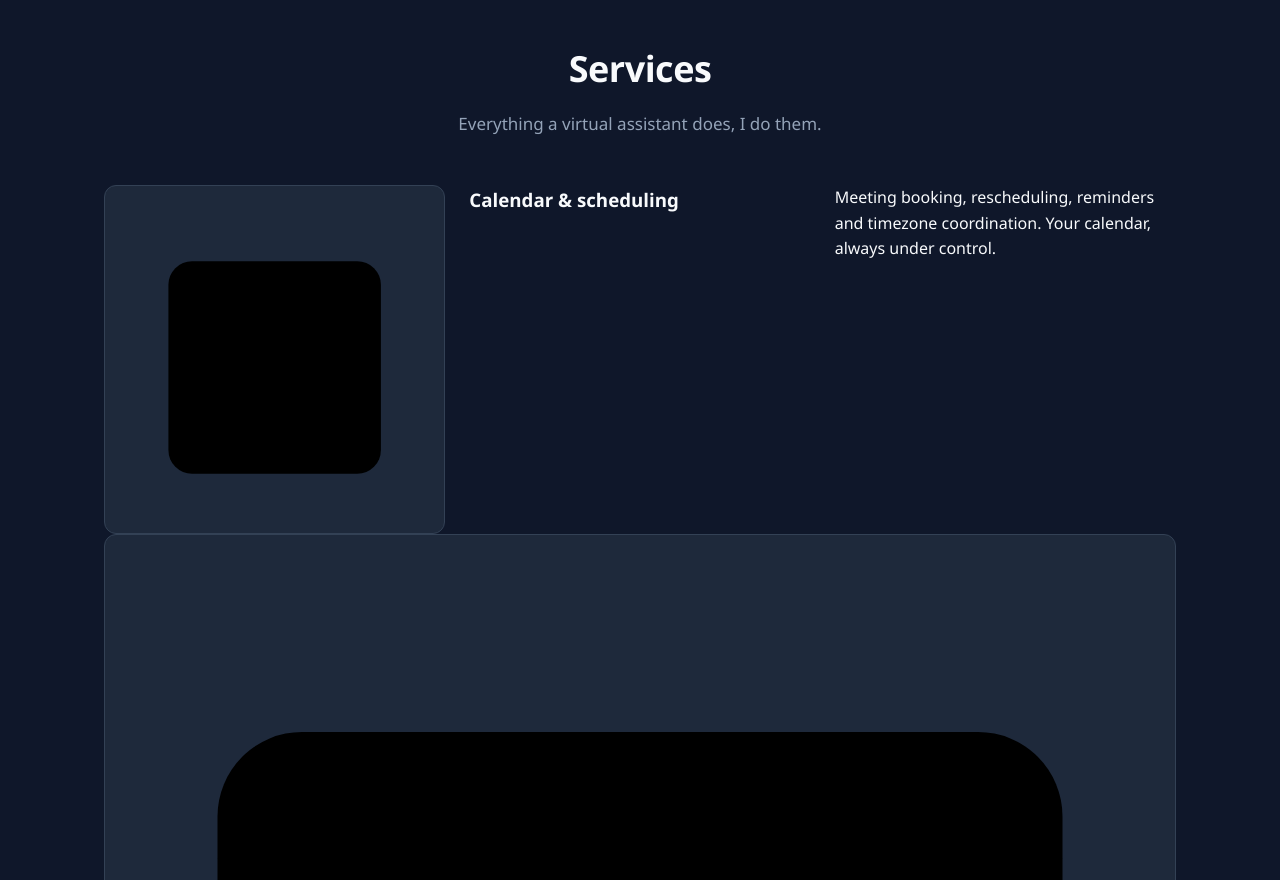
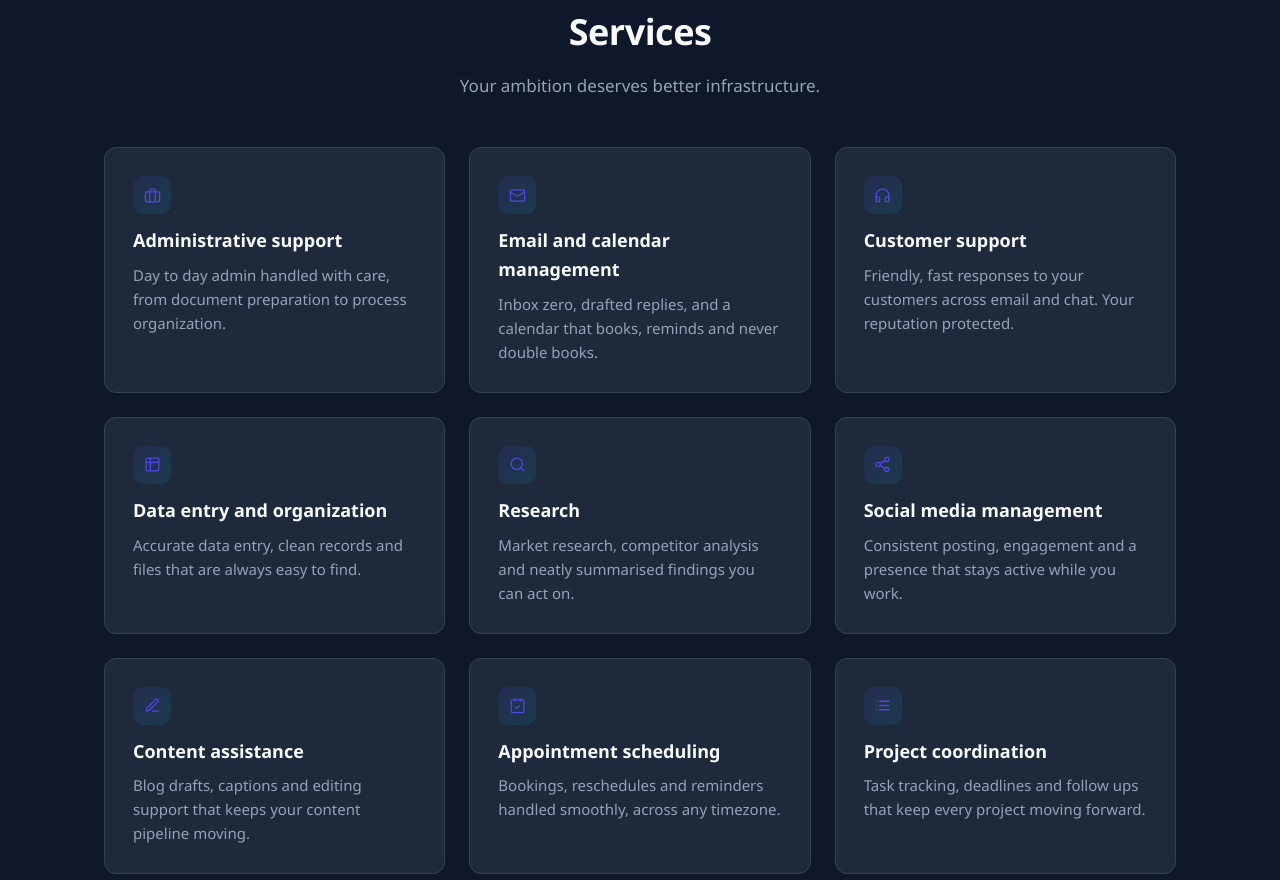
Before and after one commit to icegodzilla/Chimebuka-Virtual-Assistant-, a plain HTML site: page index.html in a window 1280 px wide. Shown: the part 1280-2160 px from the top of the page. Drawn offline with Linux system fonts and the light colour scheme.

Commit message:
Refactor styles and content structure in index.html
Updated styles for portrait and icons, adjusted animations, and modified content structure in the HTML.

```diff
--- a/index.html
+++ b/index.html
@@ -71,7 +71,7 @@
   .stat span { color: var(--color-text-muted); font-size: 14px; }
   .portrait-wrap { display: flex; justify-content: center; }
   .portrait {
-    width: 320px; height: 320px; border-radius: 50%;
+    width: 170px; height: 170px; border-radius: 50%;
     background: linear-gradient(135deg, var(--color-primary), var(--color-accent));
     padding: 6px;
   }
@@ -109,11 +109,11 @@
   }
   .card:hover { transform: translateY(-4px); box-shadow: var(--shadow-lg); border-color: transparent; }
   .icon {
-    width: 48px; height: 48px; border-radius: 12px; margin-bottom: 16px;
+    width: 38px; height: 38px; border-radius: 10px; margin-bottom: 12px;
     background: linear-gradient(135deg, rgba(79,70,229,.12), rgba(6,182,212,.12));
     display: flex; align-items: center; justify-content: center;
   }
-  .icon svg { width: 22px; height: 22px; stroke: var(--color-primary); fill: none; stroke-width: 1.8; stroke-linecap: round; stroke-linejoin: round; }
+  .icon svg { width: 17px; height: 17px; stroke: var(--color-primary); fill: none; stroke-width: 1.8; stroke-linecap: round; stroke-linejoin: round; }
   .card h3 { font-size: 18px; margin-bottom: 8px; }
   .card p { color: var(--color-text-muted); font-size: 15px; }
 
@@ -146,9 +146,9 @@
 
 
   /* ---------- Motion design ---------- */
-  @keyframes fadeUp { from { opacity: 0; transform: translateY(28px); } to { opacity: 1; transform: none; } }
+  @keyframes fadeUp { from { opacity: 0; transform: translateY(48px); } to { opacity: 1; transform: none; } }
   @keyframes fadeIn { from { opacity: 0; } to { opacity: 1; } }
-  @keyframes floaty { 0%, 100% { transform: translateY(0); } 50% { transform: translateY(-14px); } }
+  @keyframes floaty { 0%, 100% { transform: translateY(0); } 50% { transform: translateY(-18px); } }
   @keyframes pulseRing { 0% { box-shadow: 0 0 0 0 rgba(79,70,229,.35); } 70% { box-shadow: 0 0 0 22px rgba(79,70,229,0); } 100% { box-shadow: 0 0 0 0 rgba(79,70,229,0); } }
 
   .hero .badge, .hero h1, .hero p.lead, .hero-cta, .hero-stats { opacity: 0; animation: fadeUp .8s var(--ease, cubic-bezier(.22,.61,.36,1)) forwards; }
@@ -172,7 +172,7 @@
   .btn-primary { background: linear-gradient(135deg, var(--color-primary), var(--color-accent)); background-size: 160% 160%; background-position: 0% 50%; transition: background-position .45s, transform .2s, box-shadow .2s; }
   .btn-primary:hover { background-position: 100% 50%; }
 
-  .reveal { opacity: 0; transform: translateY(36px); transition: opacity .7s cubic-bezier(.22,.61,.36,1), transform .7s cubic-bezier(.22,.61,.36,1); }
+  .js .reveal { opacity: 0; transform: translateY(52px); transition: opacity .7s cubic-bezier(.22,.61,.36,1), transform .7s cubic-bezier(.22,.61,.36,1); }
   .reveal.visible { opacity: 1; transform: none; }
   .reveal.visible.d1 { transition-delay: .1s; }
   .reveal.visible.d2 { transition-delay: .2s; }
@@ -203,16 +203,19 @@
     .nav-links.open { display: flex; }
     .hamburger { display: block; }
     .hero { padding: 56px 0 48px; }
-    .portrait { width: 240px; height: 240px; }
+    .portrait { width: 150px; height: 150px; }
   }
+
+  #progress { position: fixed; top: 64px; left: 0; height: 3px; width: 0%; z-index: 60; background: linear-gradient(90deg, var(--color-primary), var(--color-accent)); transition: width .1s linear; }
 </style>
 </head>
 <body>
 
 <!-- Nav -->
+<div id="progress"></div>
 <nav>
   <div class="container nav-inner">
-    <a href="#" class="logo"><span class="logo-dot"></span>Ifeanyi Chimebuka</a>
+    <a href="#" class="logo"><span class="logo-dot" style="overflow:hidden;padding:0"><img src="photo.jpg" alt="" style="width:100%;height:100%;object-fit:cover;object-position:top"></span>Ifeanyi Chimebuka</a>
     <button class="hamburger" id="hamburger" aria-label="Menu">☰</button>
     <div class="nav-links" id="navLinks">
       <a href="#about">About</a>
@@ -250,9 +253,7 @@
 
 <!-- About -->
 <section id="about" style="background:var(--color-surface);border-top:1px solid var(--color-border);border-bottom:1px solid var(--color-border)">
-  <div class="container about-grid">
-    <div class="about-photo" style="background:var(--color-surface);border:1px solid var(--color-border);overflow:hidden;padding:0"><img src="photo.jpg" alt="Ifeanyi Chimebuka" style="width:100%;height:100%;object-fit:cover;object-position:top"></div>
-    <div class="about-text">
+  <div class="container"><div class="about-text reveal" style="max-width:720px;margin:0 auto">
       <h2>About me</h2>
       <p>I'm a Virtual Assistant who turns busy days into organised workflows and overwhelming to do lists into manageable tasks.</p>
       <p>Whether it's managing schedules, handling emails, conducting research, supporting customers, or keeping daily operations on track, I bring initiative, attention to detail, and dependable support to every task.</p>
@@ -267,30 +268,47 @@
   <div class="container">
     <div class="section-head reveal">
       <h2>Services</h2>
-      <p>Everything a virtual assistant does, I do them.</p>
+      <p>Your ambition deserves better infrastructure.</p>
     </div>
     <div class="services">
-      <div class="card reveal d1"><svg viewBox="0 0 24 24"><rect x="3" y="4" width="18" height="18" rx="2"/><line x1="16" y1="2" x2="16" y2="6"/><line x1="8" y1="2" x2="8" y2="6"/><line x1="3" y1="10" x2="21" y2="10"/></svg></div>
-        <h3>Calendar &amp; scheduling</h3><p>Meeting booking, rescheduling, reminders and timezone coordination. Your calendar, always under control.</p>
+      <div class="card reveal d1">
+        <div class="icon"><svg viewBox="0 0 24 24"><rect x="2" y="7" width="20" height="14" rx="2"/><path d="M16 21V5a2 2 0 0 0-2-2h-4a2 2 0 0 0-2 2v16"/></svg></div>
+        <h3>Administrative support</h3><p>Day to day admin handled with care, from document preparation to process organization.</p>
       </div>
-      <div class="card reveal d2"><svg viewBox="0 0 24 24"><rect x="2" y="4" width="20" height="16" rx="2"/><path d="m22 7-10 6L2 7"/></svg></div>
-        <h3>Email management</h3><p>Inbox zero, drafted replies, prioritised threads and follow-ups handled before they slip.</p>
+      <div class="card reveal d2">
+        <div class="icon"><svg viewBox="0 0 24 24"><rect x="2" y="4" width="20" height="16" rx="2"/><path d="m22 7-10 6L2 7"/></svg></div>
+        <h3>Email and calendar management</h3><p>Inbox zero, drafted replies, and a calendar that books, reminds and never double books.</p>
       </div>
-      <div class="card reveal d3"><svg viewBox="0 0 24 24"><circle cx="11" cy="11" r="8"/><line x1="21" y1="21" x2="16.65" y2="16.65"/></svg></div>
-        <h3>Research &amp; reports</h3><p>Market research, competitor analysis and neatly summarised findings you can act on.</p>
-      </div>
-      <div class="card reveal d1"><svg viewBox="0 0 24 24"><path d="M14 2H6a2 2 0 0 0-2 2v16a2 2 0 0 0 2 2h12a2 2 0 0 0 2-2V8z"/><polyline points="14 2 14 8 20 8"/><line x1="16" y1="13" x2="8" y2="13"/><line x1="16" y1="17" x2="8" y2="17"/></svg></div>
-        <h3>Data entry &amp; admin</h3><p>Accurate data entry, document formatting, CRM updates and day-to-day admin kept spotless.</p>
-      </div>
-      <div class="card reveal d2"><svg viewBox="0 0 24 24"><path d="M3 18v-6a9 9 0 0 1 18 0v6"/><path d="M21 19a2 2 0 0 1-2 2h-1a2 2 0 0 1-2-2v-3a2 2 0 0 1 2-2h3zM3 19a2 2 0 0 0 2 2h1a2 2 0 0 0 2-2v-3a2 2 0 0 0-2-2H3z"/></svg></div>
+      <div class="card reveal d3">
+        <div class="icon"><svg viewBox="0 0 24 24"><path d="M3 18v-6a9 9 0 0 1 18 0v6"/><path d="M21 19a2 2 0 0 1-2 2h-1a2 2 0 0 1-2-2v-3a2 2 0 0 1 2-2h3zM3 19a2 2 0 0 0 2 2h1a2 2 0 0 0 2-2v-3a2 2 0 0 0-2-2H3z"/></svg></div>
         <h3>Customer support</h3><p>Friendly, fast responses to your customers across email and chat. Your reputation protected.</p>
       </div>
-      <div class="card reveal d3"><svg viewBox="0 0 24 24"><rect x="2" y="3" width="20" height="14" rx="2"/><line x1="8" y1="21" x2="16" y2="21"/><line x1="12" y1="17" x2="12" y2="21"/></svg></div>
-        <h3>Social media &amp; more</h3><p>Scheduling posts, travel planning, bookkeeping basics. If it eats your time, I can take it on.</p>
+      <div class="card reveal d1">
+        <div class="icon"><svg viewBox="0 0 24 24"><rect x="3" y="3" width="18" height="18" rx="2"/><line x1="3" y1="9" x2="21" y2="9"/><line x1="9" y1="3" x2="9" y2="21"/></svg></div>
+        <h3>Data entry and organization</h3><p>Accurate data entry, clean records and files that are always easy to find.</p>
+      </div>
+      <div class="card reveal d2">
+        <div class="icon"><svg viewBox="0 0 24 24"><circle cx="11" cy="11" r="8"/><line x1="21" y1="21" x2="16.65" y2="16.65"/></svg></div>
+        <h3>Research</h3><p>Market research, competitor analysis and neatly summarised findings you can act on.</p>
+      </div>
+      <div class="card reveal d3">
+        <div class="icon"><svg viewBox="0 0 24 24"><circle cx="18" cy="5" r="3"/><circle cx="6" cy="12" r="3"/><circle cx="18" cy="19" r="3"/><line x1="8.59" y1="13.51" x2="15.42" y2="17.49"/><line x1="15.41" y1="6.51" x2="8.59" y2="10.49"/></svg></div>
+        <h3>Social media management</h3><p>Consistent posting, engagement and a presence that stays active while you work.</p>
+      </div>
+      <div class="card reveal d1">
+        <div class="icon"><svg viewBox="0 0 24 24"><path d="M12 20h9"/><path d="M16.5 3.5a2.12 2.12 0 0 1 3 3L7 19l-4 1 1-4Z"/></svg></div>
+        <h3>Content assistance</h3><p>Blog drafts, captions and editing support that keeps your content pipeline moving.</p>
+      </div>
+      <div class="card reveal d2">
+        <div class="icon"><svg viewBox="0 0 24 24"><rect x="3" y="4" width="18" height="18" rx="2"/><line x1="16" y1="2" x2="16" y2="6"/><line x1="8" y1="2" x2="8" y2="6"/><path d="m9 14 2 2 4-4"/></svg></div>
+        <h3>Appointment scheduling</h3><p>Bookings, reschedules and reminders handled smoothly, across any timezone.</p>
+      </div>
+      <div class="card reveal d3">
+        <div class="icon"><svg viewBox="0 0 24 24"><line x1="8" y1="6" x2="21" y2="6"/><line x1="8" y1="12" x2="21" y2="12"/><line x1="8" y1="18" x2="21" y2="18"/><line x1="3" y1="6" x2="3.01" y2="6"/><line x1="3" y1="12" x2="3.01" y2="12"/><line x1="3" y1="18" x2="3.01" y2="18"/></svg></div>
+        <h3>Project coordination</h3><p>Task tracking, deadlines and follow ups that keep every project moving forward.</p>
       </div>
     </div>
-  </div>
-</section>
+  </div></section>
 
 <!-- Contact -->
 <section id="contact" style="background:var(--color-surface);border-top:1px solid var(--color-border);border-bottom:1px solid var(--color-border)">
@@ -340,18 +358,8 @@
 </footer>
 
 <script>
+  document.documentElement.classList.add('js');
   const hamburger = document.getElementById('hamburger');
   const navLinks = document.getElementById('navLinks');
   hamburger.addEventListener('click', () => navLinks.classList.toggle('open'));
-  navLinks.querySelectorAll('a').forEach(a => a.addEventListener('click', () => navLinks.classList.remove('open')));
-
-  // Scroll reveal
-  const observer = new IntersectionObserver((entries) => {
-    entries.forEach(e => {
-      if (e.isIntersecting) { e.target.classList.add('visible'); observer.unobserve(e.target); }
-    });
-  }, { threshold: 0.12 });
-  document.querySelectorAll('.reveal').forEach(el => observer.observe(el));
-</script>
-</body>
-  </html>
+  navLinks.querySelectorAll('a').forEach(a => a.addEventListener('click', () => navLinks.classList.remove(
```
